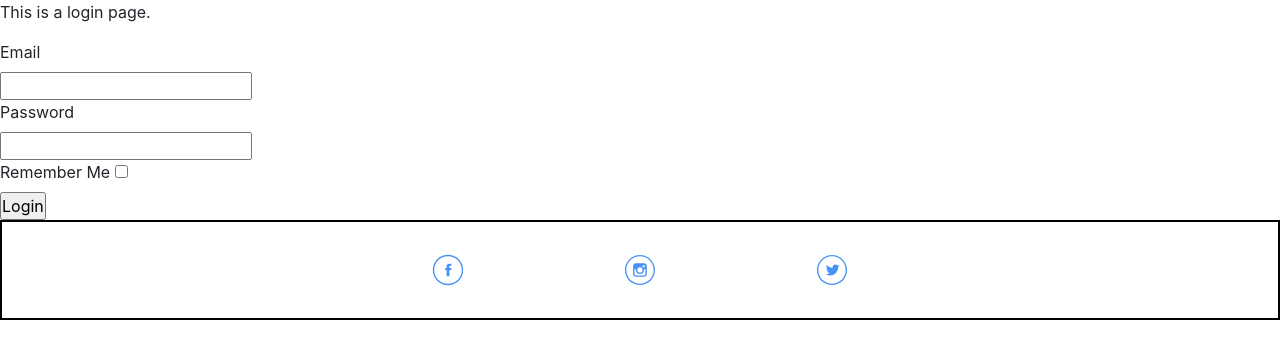
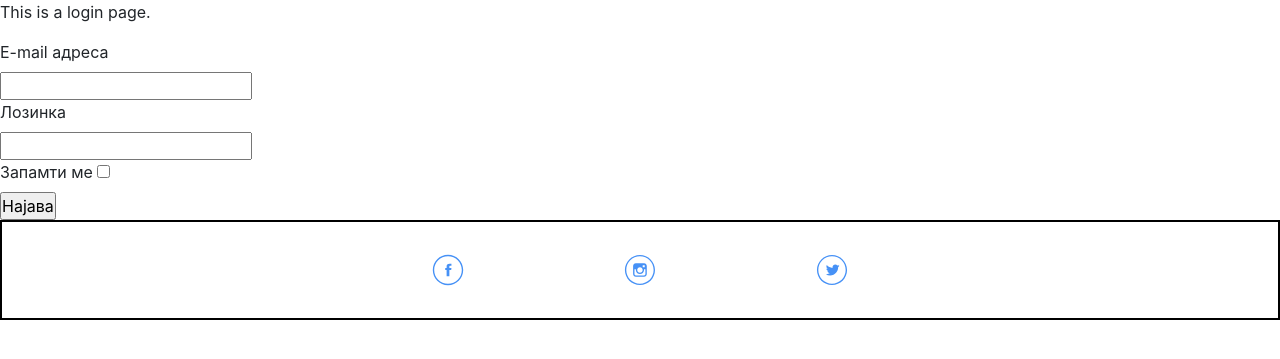
Before and after one commit to itsOmniscient/InWatch, a Flask app: page /login in a window 1280 px wide. Shown: the part 94-453 px from the top of the page. Run offline with Flask 2, Linux system fonts and the light colour scheme; some libraries are stand-ins or nearby versions.

```diff
--- a/forms.py
+++ b/forms.py
@@ -3,14 +3,14 @@ from wtforms import StringField, PasswordField, SubmitField, BooleanField
 from wtforms.validators import DataRequired, Length, Email, EqualTo
 
 class RegistrationForm(FlaskForm):
-    username = StringField('Username', validators=[DataRequired(), Length(min=4, max=15)])
-    email = StringField('Email', validators=[DataRequired(), Email()])
-    password = PasswordField('Password', validators=[DataRequired(), Length(min=5, max=25)])
-    confirm_pass = PasswordField('Confirm Password', validators=[DataRequired(), EqualTo('password', message="Password doesn't match!")])
-    submit = SubmitField('Register')
+    username = StringField('Корисничко име', validators=[DataRequired(), Length(min=4, max=15)])
+    email = StringField('E-mail адреса', validators=[DataRequired(), Email()])
+    password = PasswordField('Лозинка', validators=[DataRequired(), Length(min=5, max=25)])
+    confirm_pass = PasswordField('Внесете ја лозинката повторно', validators=[DataRequired(), EqualTo('password', message="Password doesn't match!")])
+    submit = SubmitField('Регистрирај се')
 
 class LoginForm(FlaskForm):
-    email = StringField('Email', validators=[DataRequired(), Email()])
-    password = PasswordField('Password', validators=[DataRequired()])
-    button = BooleanField('Remember Me')
-    submit = SubmitField('Login')
+    email = StringField('E-mail адреса', validators=[DataRequired(), Email()])
+    password = PasswordField('Лозинка', validators=[DataRequired()])
+    button = BooleanField('Запамти ме')
+    submit = SubmitField('Најава')
--- a/templates/login.html
+++ b/templates/login.html
@@ -19,7 +19,7 @@
         </div>
         <div class="password">
           {{ form.password.label(class="label") }}
-        {% if form.password.error %}
+          {% if form.password.errors %}
             {{ form.password(class="input") }}
             <div>
               {% for error in form.password.errors %}
```
Lines whose indentation alone changed are shown as unchanged.
